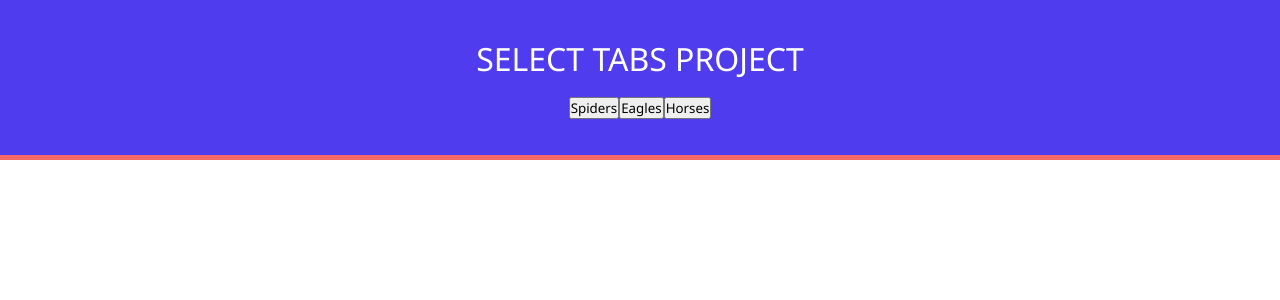
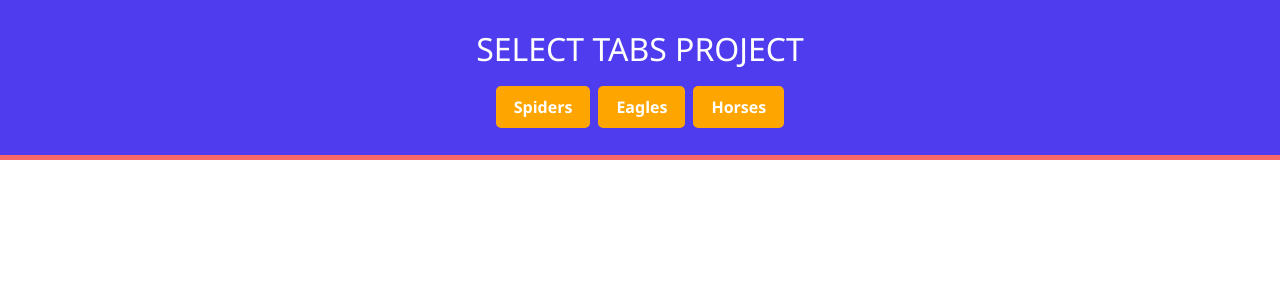
Before and after one commit to alisajad001/react-projects, a React (Vite) app in the folder 07 - Select tabs/: page / in a window 1280 px wide. Shown: the top 300 px of the page. Built offline with nearby package versions, Linux system fonts and the light colour scheme.

Commit message:
Style: Buttons component styles

```diff
--- a/07 - Select tabs/src/index.css
+++ b/07 - Select tabs/src/index.css
@@ -21,3 +21,24 @@
   font-weight: 500;
   text-transform: uppercase;
 }
+
+.button-container {
+  display: flex;
+  gap: 0.5em;
+}
+
+.button-container button {
+  padding: 0.5em 1em;
+  border: 2px solid orange;
+  background-color: orange;
+  color: white;
+  font-weight: 600;
+  border-radius: 5px;
+  font-size: 1rem;
+  cursor: pointer;
+}
+
+.button-container button:hover {
+  background-color: rgb(255, 145, 0);
+  border: 2px dotted white;
+}
```
